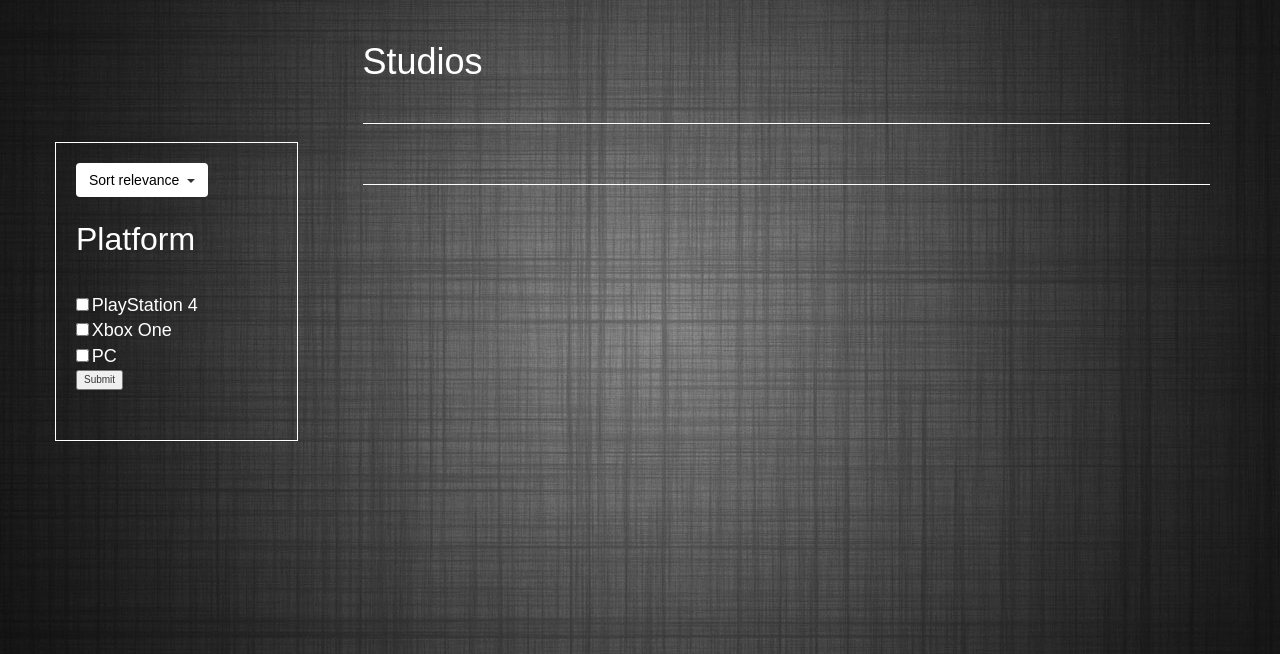
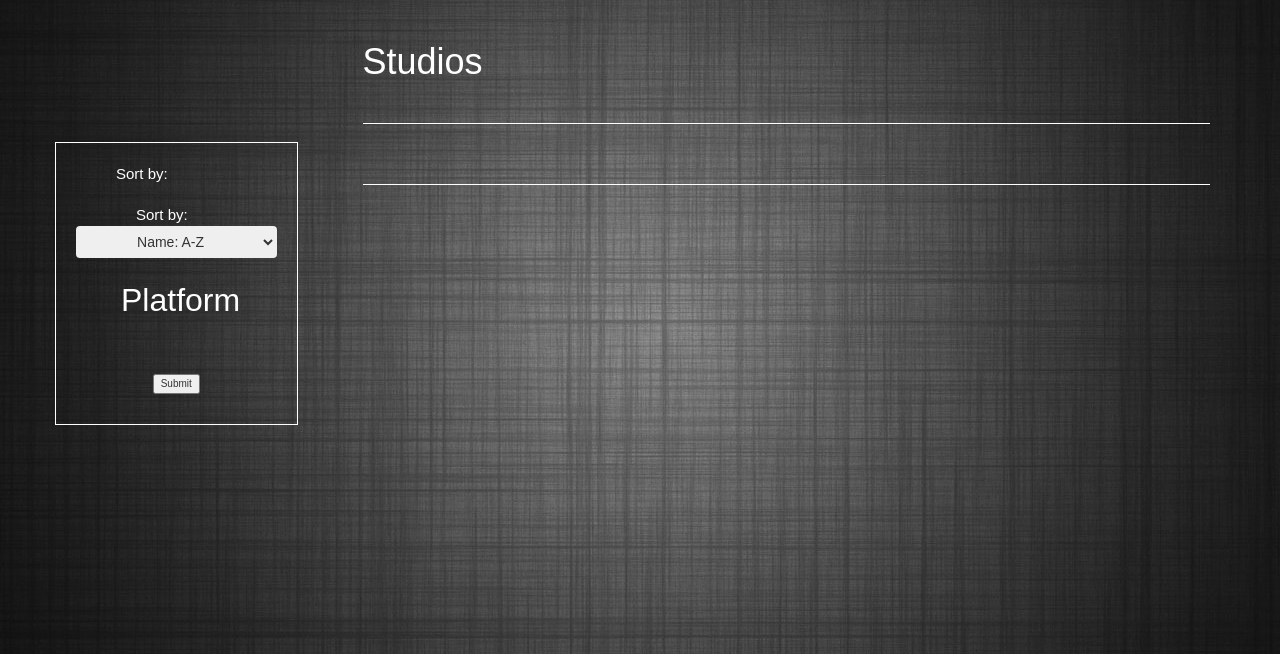
Before and after one commit to wcrasta/idb, a Flask app: template app/templates/studios.html in a window 1280 px wide. Shown: the part 78-732 px from the top of the page. Run offline with Flask 2, Linux system fonts and the light colour scheme; the template is opened without the code that fills it, so the values that code supplies are empty; some libraries are stand-ins or nearby versions.

Commit message:
all filtering done i think

```diff
--- a/app/__init__.py
+++ b/app/__init__.py
@@ -231,13 +231,18 @@ def studios(page=1):
         Renders the studio  page
         passing in Studios objects for dynamic generation of pages
     """
-    sort = request.args.get('sort', 'name')
-    asc = request.args.get('asc', 'asc')
-    studios = db.session.query(Studio).filter(
-        Studio.name != '').order_by(('Studio.'+sort+" "+asc))
+    sort = request.args.get('sort', 'name asc')
+    platformFilter = request.args.getlist('platform')
+    platform = db.session.query(Platform).filter(Platform.api_id != 0 and Platform.name != '').order_by('Platform.name')
+    if len(platformFilter)>0:
+        studios = db.session.query(Studio).filter(
+        Studio.name != '' and Studio.platform_id.in_(platformFilter)).order_by('Studio.'+sort)
+    else:
+        studios = db.session.query(Studio).filter(
+        Studio.name != '').order_by('Studio.'+sort)
     pagination = Pagination(
         page=page, css_framework='foundation', total=studios.count(), record_name='items')
-    return render_template('studios.html', items=studios[(page - 1) * 9:min(page * 9, studios.count())], pagination=pagination)
+    return render_template('studios.html', items=studios[(page - 1) * 9:min(page * 9, studios.count())], pagination=pagination, platforms=platform, selected_platforms=platformFilter)
 
 
 @app.route('/studio/<name>', methods=['GET'])
--- a/app/templates/studios.html
+++ b/app/templates/studios.html
@@ -111,29 +111,35 @@
         <div class="col-md-3" style="margin-top: 220px">
           <div class="row" style="padding-right: 50px;">
             <div clas="col-sm-4" style="border: 1px solid white;">
+              <form name = "filterPlatform" action="{{url_for('studios')}}" method="get" style="padding-top: 20px;">
+                <p style="display: inline; color: white; padding-left: 15px;">Sort by: &nbsp;</p>
               <div class="dropdown" style="padding-left: 20px; padding-top: 20px;">
-                <button class="btn btn-secondary dropdown-toggle" style="background-color: white"><font color="black">Sort relevance &nbsp;</font><span class="caret"></span></button>
-                <div class="dropdown-content">
-                  <a href="{{ url_for('studios', sort='name')}}">Name: A-Z</a>
-                  <a href="{{ url_for('studios', sort='name', asc='desc')}}">Name: Z-A</a>
-                  <a href="{{ url_for('studios', sort='created_at', asc='desc')}}">Founded: Newest-Oldest</a>
-                  <a href="{{ url_for('studios', sort='created_at')}}">Founded: Oldest-Newest</a>
-                  <a href="{{ url_for('studios', sort='name')}}">Platform: A-Z</a>
-                  <a href="{{ url_for('studios', sort='name', asc='desc')}}">Platform: Z-A</a>
-                </div>
+                <p style="display: inline; color: white; padding-left: 15px;">Sort by: &nbsp;</p>
+                <select name="sort" id="sort" class="btn btn-secondary" onchange="this.form.submit()">
+                  <option value="name asc" selected>Name: A-Z</option>
+                  <option value="name desc">Name: Z-A</option>
+                  <option value="created_at asc">Founded: Newest-Oldest</option>
+                  <option value="created_at desc">Founded: Oldest-Newest</option>
+                  <option value="platform_id asc">Platform</option>
+                </select>
               </div>
-              <p class="text-left" style="padding-top: 60px; margin-left: 20px; padding-top: 20px;"> <font color="white" size="6">Platform</font></p>
-              <div class="list-group">
-                <input type="checkbox"> <font color="white" size="4">PlayStation 4 </font>
-                <br>
-                <input type="checkbox"> <font color="white" size="4">Xbox One </font>
-                <br>
-                <input type="checkbox"> <font color="white" size="4">PC </font>
-                <br>
-                <input type="submit" value="Submit">
+              <p class="text-left" style="padding-top: 60px; padding-left: 20px; padding-top: 20px;" > <font color="white" size ="6">Platform</font></p>
+
+              <div class="list-group pre-scrollable">
+                {% for platform in platforms %}
+                {% if platform.id|string() in selected_platforms %}
+                <input type="checkbox" name="platform" id="filterPlat" value=
+              "{{platform.id}}" checked="true"> <font color="white" size ="4"> {{platform.name}} </font> <br>
+              {% else %}
+                <input type="checkbox" name="platform" id="filterPlat" value=
+              "{{platform.id}}"> <font color="white" size ="4"> {{platform.name}} </font> <br>
+                {% endif %}
+                {% endfor %}
               </div>
+              <input class="center-block" type="submit" value="Submit">
 
               <p class="text-left" style="padding-top: 30px; margin-left: 20px; padding-left: 20px; padding-top: 20px;"></p>
+            </form>
             </div>
           </div>
         </div>
```
